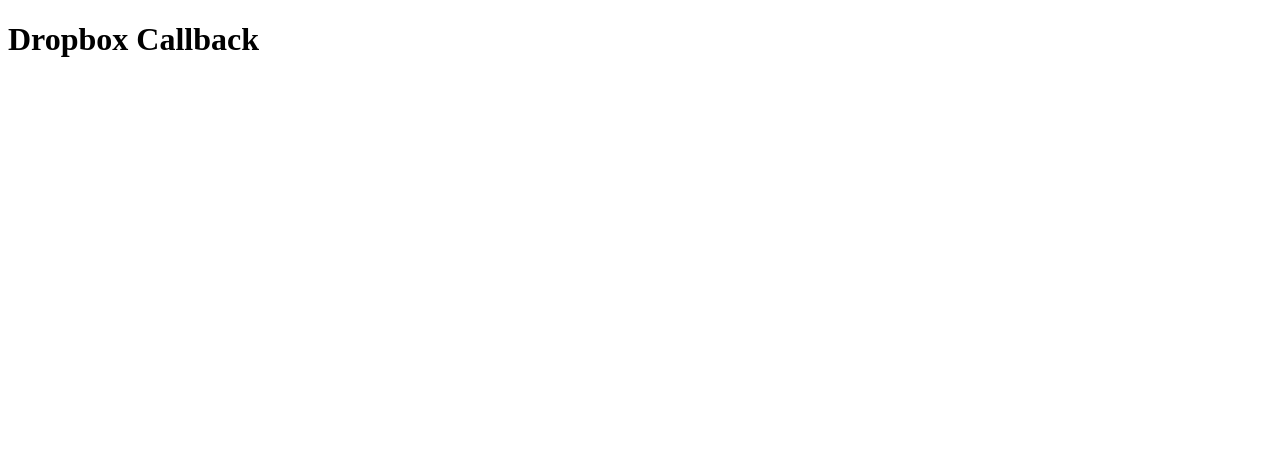
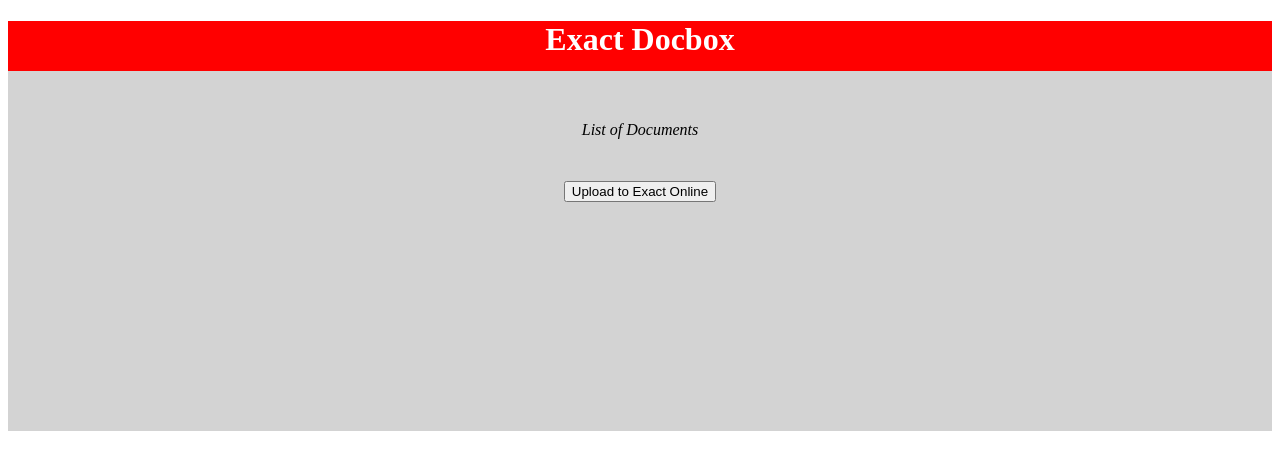
Before and after one commit to arash-sadr/ExactDocbox, a website: page views/dropboxCallback.html in a window 1280 px wide. Drawn offline with nearby package versions, Linux system fonts and the light colour scheme.

```diff
--- a/package.json
+++ b/package.json
@@ -2,7 +2,7 @@
   "name": "ExactDocbox",
   "version": "0.1.0",
   "dependencies": {
-    "dbox": "0.6.1",
+    "dbox": "~0.6.4",
     "express": "~4.0.0",
 	"ejs": "~1.0.0"
   }
--- a/views/dropboxCallback.html
+++ b/views/dropboxCallback.html
@@ -8,7 +8,20 @@
 </head>
 <body>
 
-<h1>Dropbox Callback</h1>
+<div style="height:50px;background-color:red">
+  <h1 style="color:white;" align="center"  > Exact Docbox </h1>
+  </div>
+  <div style="height:50px;background-color:lightgray">
+  	</div>
+  <div style="height:50px;background-color:lightgray" align="center" >
+  	<span style="color:black; font-style:italic" > List of Documents </span>
+  </div>
+<div style="height:10px;background-color:lightgray" align="center">
+</div>
+<div style="height:250px;background-color:lightgray" align="center">
+	<button id="GoToMyDrobbox">Upload to Exact Online</button>
+</div>
+
 
 
 </body>
```
Also changed, not shown: router/main.js (+18 -5 lines), views/index.html (+8 -3 lines).
